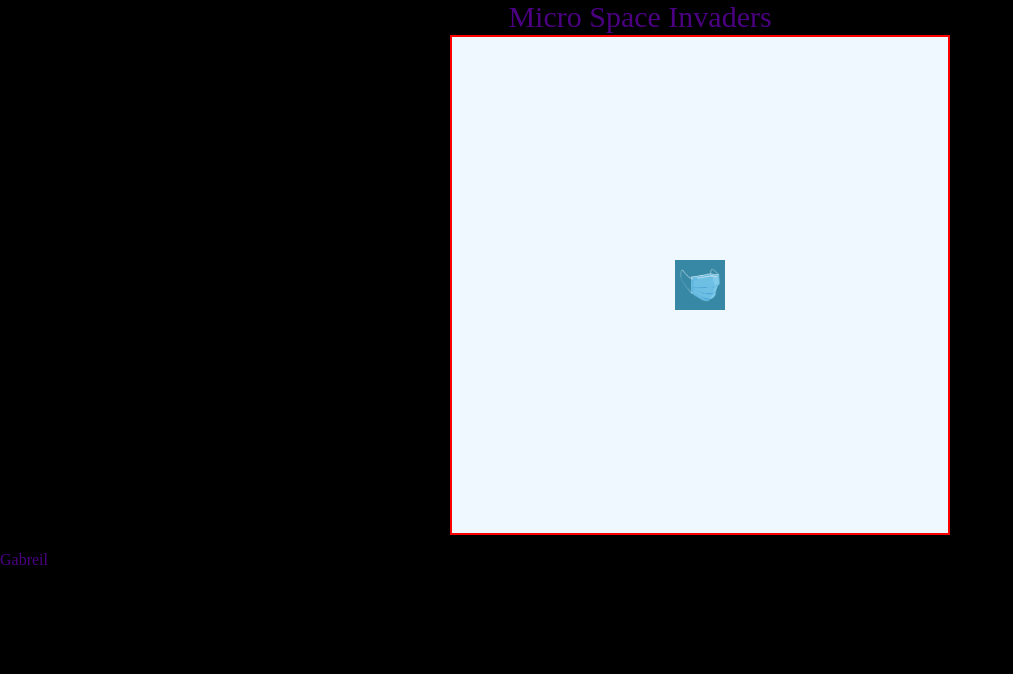
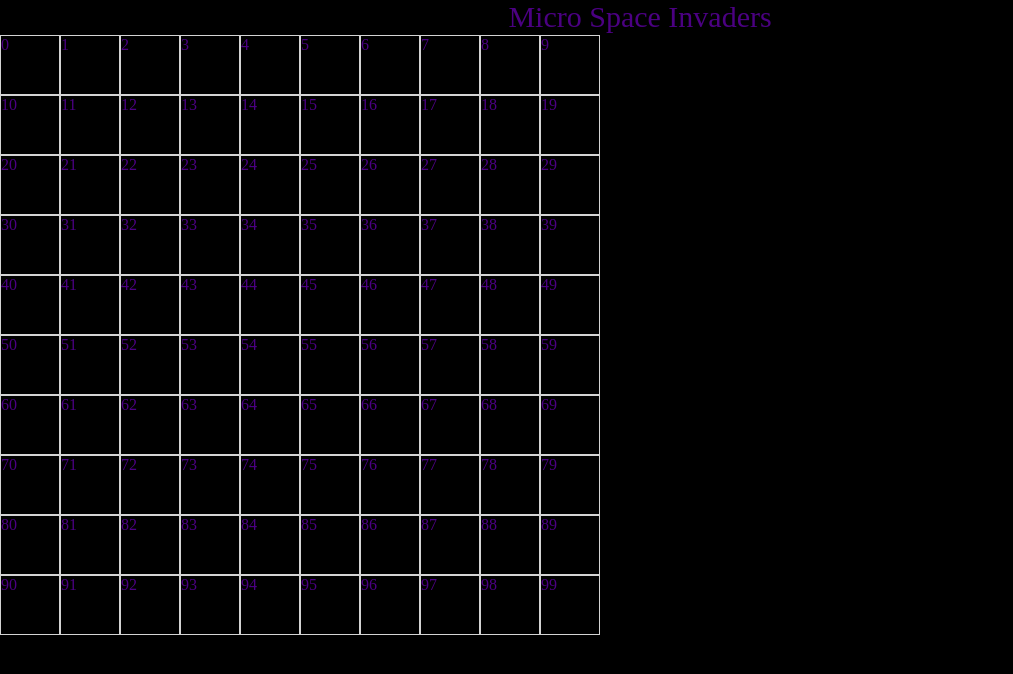
Before and after one commit to Aur3SoRed/the-game, a plain HTML site: page index.html in a window 1280 px wide. Shown: the whole page, without its empty margins (0-1013 px from the left). Drawn offline with Linux system fonts and the light colour scheme.

Commit message:
base for grill

```diff
--- a/index.html
+++ b/index.html
@@ -11,12 +11,8 @@
     <header>Micro Space Invaders</header>
 
     <div class="grid-wrapper">
-      <div class="grid">
-        <img src="./images/medical-mask-flat-design/3636927.jpg" alt="Mask" />
-      </div>
+      <div class="grid"></div>
     </div>
-
-    <p>Gabreil</p>
 
     <script src="./scripts/index.js"></script>
   </body>
--- a/scripts/index.js
+++ b/scripts/index.js
@@ -1 +1,16 @@
-console.log('Viva Murcia');
+const width = 10;
+const height = 10;
+
+const cellCount = width * height;
+
+console.log(cellCount);
+
+const grid = document.querySelector('.grid');
+
+for (let index = 0; index < cellCount; index = index + 1) {
+  console.log(index);
+  const cell = document.createElement('div');
+  cell.innerText = index;
+
+  grid.appendChild(cell);
+}
--- a/styles/main.css
+++ b/styles/main.css
@@ -12,7 +12,7 @@
   font-size: 30px;
   text-size-adjust: center;
 }
-
+/*
 .grid {
   width: 500px;
   height: 500px;
@@ -25,6 +25,25 @@
   justify-content: center;
   margin-left: 450px;
   margin-right: 450px;
+}
+*/
+
+.grid {
+  align-items: center;
+  box-shadow: 0 0 20px 0 rgba(0, 0, 0, 0.2);
+  display: flex;
+  flex-wrap: wrap;
+  height: 100%;
+  justify-content: center;
+  height: 600px;
+  width: 600px;
+}
+
+.grid div {
+  border: 1px solid lightgrey;
+  flex-grow: 1;
+  height: 10%;
+  width: 10%;
 }
 
 img {
```
